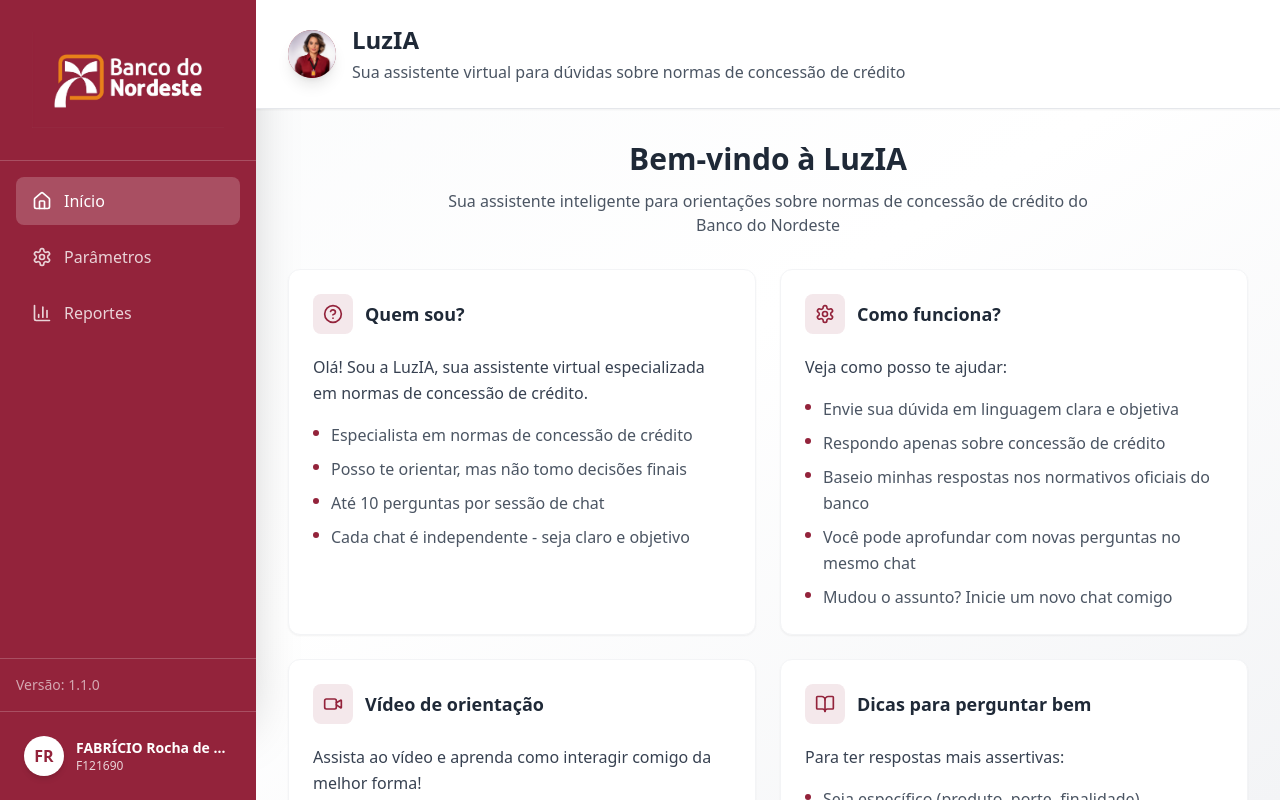
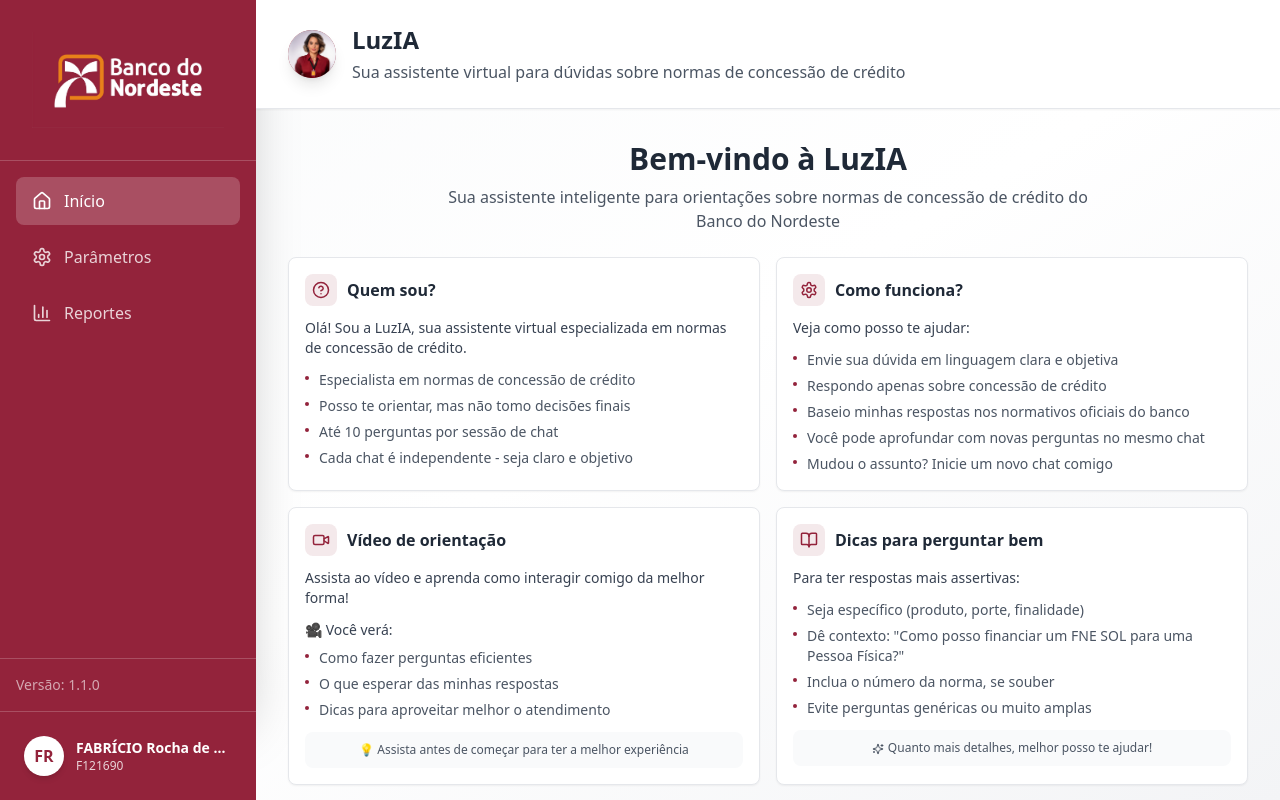
Before and after one commit to fabriciorodias/chat-home-refresh-ux, a React (Vite) app: page / in a window 1280 px wide. Built offline with nearby package versions, Linux system fonts and the light colour scheme.

Commit message:
Refactor: Make info cards more compact
Reduced padding and spacing in information cards for a more compact appearance.

```diff
--- a/src/components/BulletPoint.tsx
+++ b/src/components/BulletPoint.tsx
@@ -9,8 +9,8 @@ interface BulletPointProps {
 const BulletPoint = ({ children, icon }: BulletPointProps) => {
   return (
     <li className="flex items-start">
-      <span className="flex-shrink-0 w-1.5 h-1.5 bg-bn-primary rounded-full mt-2 mr-3" />
-      <span className="text-gray-600">
+      <span className="flex-shrink-0 w-1 h-1 bg-bn-primary rounded-full mt-1.5 mr-2.5" />
+      <span className="text-gray-600 text-sm">
         {children}
       </span>
     </li>
--- a/src/components/InfoCard.tsx
+++ b/src/components/InfoCard.tsx
@@ -11,25 +11,25 @@ interface InfoCardProps {
 const InfoCard = ({ icon, title, children, delay = "0ms" }: InfoCardProps) => {
   return (
     <div
-      className="bg-white rounded-xl shadow-sm border border-gray-100 p-6 hover:shadow-md hover:border-bn-primary/10 transition-all duration-300 animate-fade-in"
+      className="bg-white rounded-lg shadow-sm border border-gray-200 p-4 hover:shadow-md hover:border-bn-primary/20 transition-all duration-300 animate-fade-in"
       style={{ animationDelay: delay }}
     >
       {/* Header with icon and title */}
-      <div className="flex items-center space-x-3 mb-5">
-        <div className="flex-shrink-0 w-10 h-10 bg-bn-primary/10 rounded-lg flex items-center justify-center">
+      <div className="flex items-center space-x-2.5 mb-3">
+        <div className="flex-shrink-0 w-8 h-8 bg-bn-primary/10 rounded-lg flex items-center justify-center">
           <div className="text-bn-primary">
             {icon}
           </div>
         </div>
         <div className="flex-1">
-          <h3 className="text-lg font-semibold text-gray-800">
+          <h3 className="text-base font-semibold text-gray-800">
             {title}
           </h3>
         </div>
       </div>
 
       {/* Content */}
-      <div className="text-gray-600 leading-relaxed">
+      <div className="text-gray-600 text-sm leading-relaxed">
         {children}
       </div>
     </div>
--- a/src/pages/Index.tsx
+++ b/src/pages/Index.tsx
@@ -23,9 +23,9 @@ const Index = () => {
         <ChatHeader />
 
         <div className="flex-1 p-6 lg:p-8 overflow-auto">
-          <div className="max-w-6xl mx-auto space-y-8">
+          <div className="max-w-6xl mx-auto space-y-6">
             {/* Welcome Section */}
-            <div className="text-center space-y-3 mb-8">
+            <div className="text-center space-y-2 mb-6">
               <h1 className="text-3xl font-bold text-gray-800">
                 Bem-vindo à LuzIA
               </h1>
@@ -35,18 +35,18 @@ const Index = () => {
             </div>
 
             {/* Information Cards */}
-            <div className="grid lg:grid-cols-2 gap-6">
+            <div className="grid lg:grid-cols-2 gap-4">
               <InfoCard
-                icon={<HelpCircle size={20} />}
+                icon={<HelpCircle size={18} />}
                 title="Quem sou?"
                 delay="100ms"
               >
-                <div className="space-y-4">
-                  <p className="font-medium text-gray-700">
+                <div className="space-y-3">
+                  <p className="font-medium text-gray-700 text-sm">
                     Olá! Sou a LuzIA, sua assistente virtual especializada em normas de concessão de crédito.
                   </p>
 
-                  <ul className="space-y-2">
+                  <ul className="space-y-1.5">
                     <BulletPoint>
                       Especialista em normas de concessão de crédito
                     </BulletPoint>
@@ -64,16 +64,16 @@ const Index = () => {
               </InfoCard>
 
               <InfoCard
-                icon={<Settings size={20} />}
+                icon={<Settings size={18} />}
                 title="Como funciona?"
                 delay="200ms"
               >
-                <div className="space-y-4">
-                  <p className="font-medium text-gray-700">
+                <div className="space-y-3">
+                  <p className="font-medium text-gray-700 text-sm">
                     Veja como posso te ajudar:
                   </p>
 
-                  <ul className="space-y-2">
+                  <ul className="space-y-1.5">
                     <BulletPoint>
                       Envie sua dúvida em linguagem clara e objetiva
                     </BulletPoint>
@@ -94,18 +94,18 @@ const Index = () => {
               </InfoCard>
 
               <InfoCard
-                icon={<Video size={20} />}
+                icon={<Video size={18} />}
                 title="Vídeo de orientação"
                 delay="300ms"
               >
-                <div className="space-y-4">
-                  <p className="text-gray-700">
+                <div className="space-y-3">
+                  <p className="text-gray-700 text-sm">
                     Assista ao vídeo e aprenda como interagir comigo da melhor forma!
                   </p>
 
                   <div className="space-y-2">
-                    <p className="font-medium text-gray-700">🎥 Você verá:</p>
-                    <ul className="space-y-2">
+                    <p className="font-medium text-gray-700 text-sm">🎥 Você verá:</p>
+                    <ul className="space-y-1.5">
                       <BulletPoint>
                         Como fazer perguntas eficientes
                       </BulletPoint>
@@ -118,8 +118,8 @@ const Index = () => {
                     </ul>
                   </div>
 
-                  <div className="mt-4 p-3 bg-gray-50 rounded-lg">
-                    <p className="text-sm text-gray-600 text-center">
+                  <div className="mt-3 p-2.5 bg-gray-50 rounded-lg">
+                    <p className="text-xs text-gray-600 text-center">
                       💡 Assista antes de começar para ter a melhor experiência
                     </p>
                   </div>
@@ -127,16 +127,16 @@ const Index = () => {
               </InfoCard>
 
               <InfoCard
-                icon={<BookOpen size={20} />}
+                icon={<BookOpen size={18} />}
                 title="Dicas para perguntar bem"
                 delay="400ms"
               >
-                <div className="space-y-4">
-                  <p className="font-medium text-gray-700">
+                <div className="space-y-3">
+                  <p className="font-medium text-gray-700 text-sm">
                     Para ter respostas mais assertivas:
                   </p>
 
-                  <ul className="space-y-2">
+                  <ul className="space-y-1.5">
                     <BulletPoint>
                       Seja específico (produto, porte, finalidade)
                     </BulletPoint>
@@ -151,9 +151,9 @@ const Index = () => {
                     </BulletPoint>
                   </ul>
 
-                  <div className="mt-4 p-3 bg-gray-50 rounded-lg">
-                    <p className="text-sm text-gray-600 text-center">
-                      <Sparkles className="w-4 h-4 inline mr-1" />
+                  <div className="mt-3 p-2.5 bg-gray-50 rounded-lg">
+                    <p className="text-xs text-gray-600 text-center">
+                      <Sparkles className="w-3 h-3 inline mr-1" />
                       Quanto mais detalhes, melhor posso te ajudar!
                     </p>
                   </div>
@@ -162,7 +162,7 @@ const Index = () => {
             </div>
 
             {/* Chat Interface */}
-            <div className="mt-8">
+            <div className="mt-6">
               <ChatInterface />
             </div>
           </div>
```
